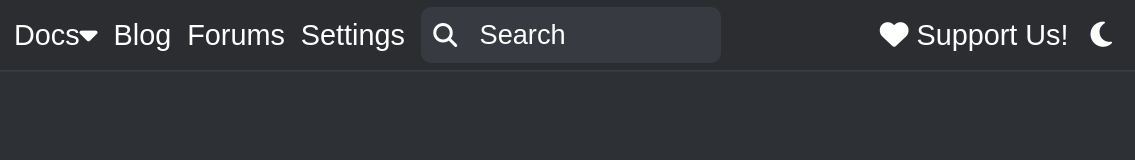
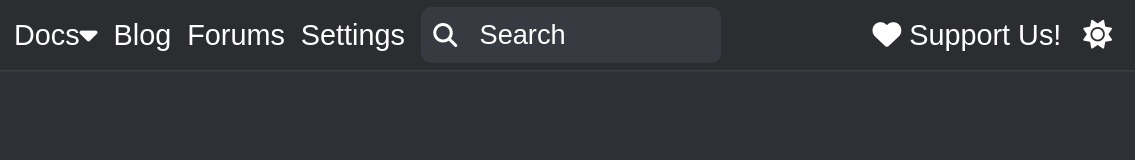
Before and after one commit to MyBooty165/shiny-octo-memory, a plain HTML site: page index.html in a window 1280 px wide. Shown: the full height of the page, 78-1213 px from the left. Drawn offline with Linux system fonts and the light colour scheme.

Commit message:
Update index.html

```diff
--- a/index.html
+++ b/index.html
@@ -42,7 +42,7 @@
       </nav>
       <div id="header-right">
         <a class="donate" href="https://donate.cybriatech.dev"><i class="fas fa-heart"></i> Support Us!</a>
-        <button onclick="theme()" class="theme-changer"><i class="fas fa-moon"></i></button>
+        <button onclick="theme()" class="theme-changer"><i class="fas fa-sun"></i></button>
         <button class="github" onclick="window.location.href='https://github.com/CybriaTech/Unblog';"><i class="fab fa-github"></i></button>
     </header>
     <script src="/src/scripts/theme.js"></script>
```
